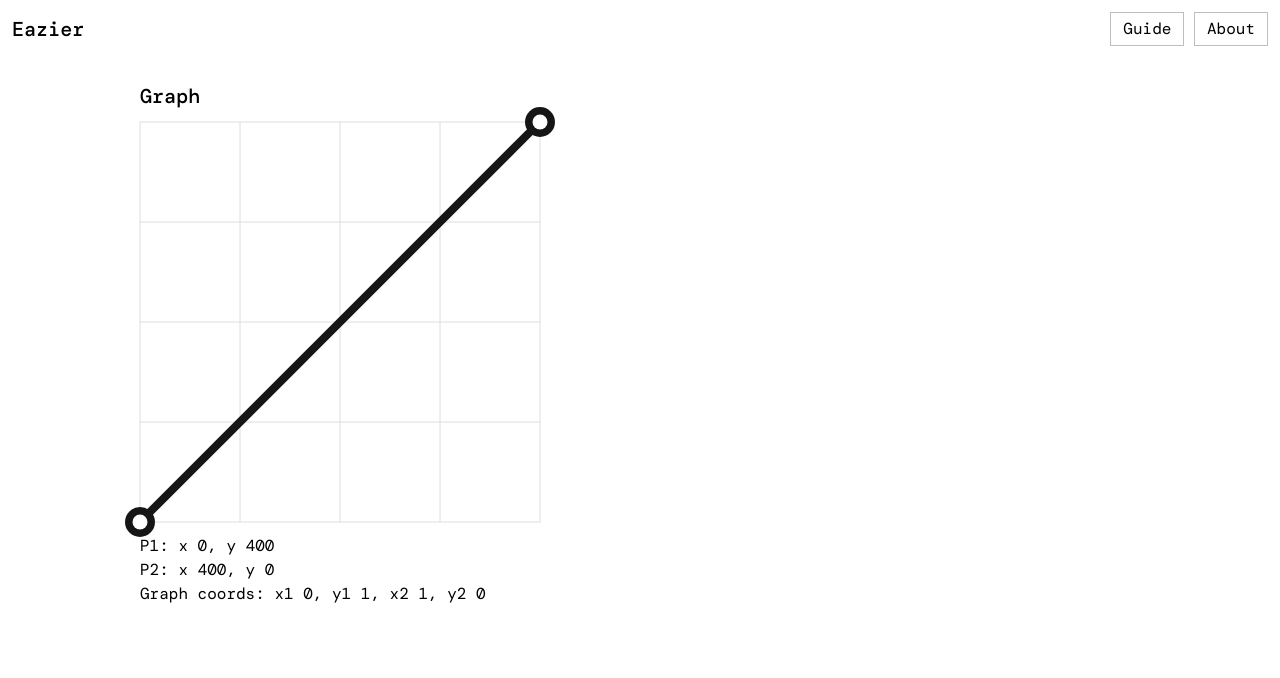
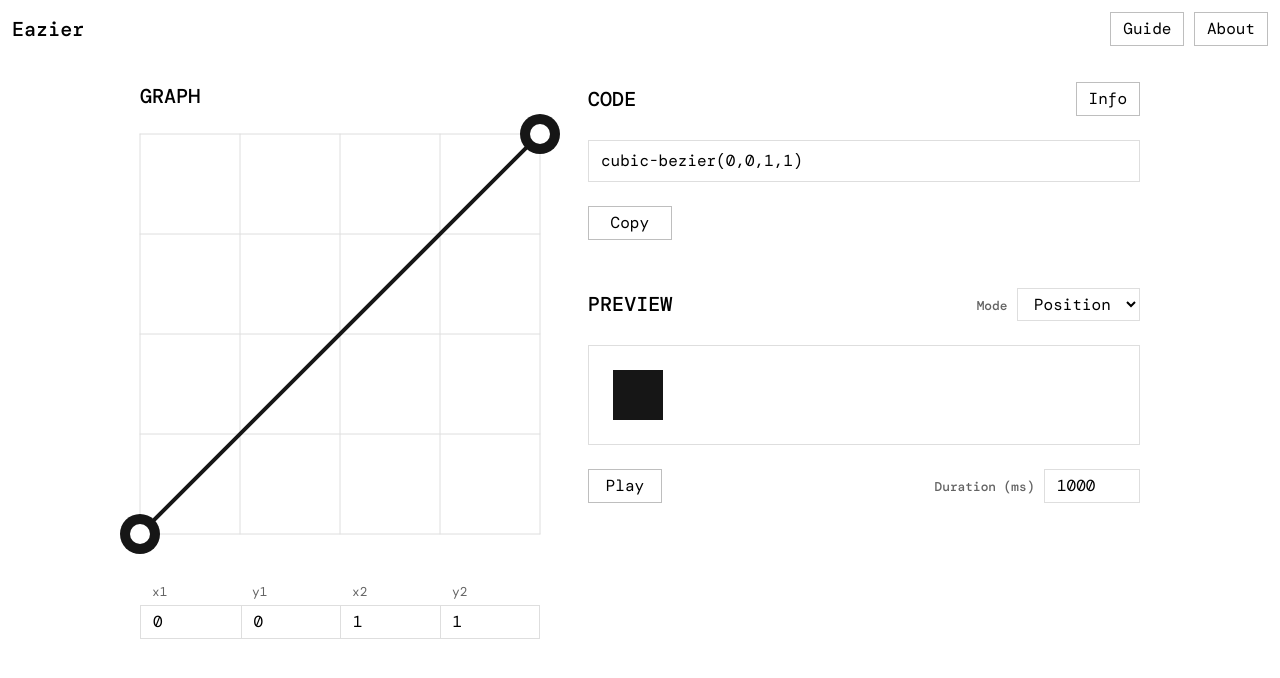
Before and after one commit to matovius/eazier, a SvelteKit app: page / in a window 1280 px wide. Shown: the top 678 px of the page. Built offline with nearby package versions, Linux system fonts and the light colour scheme.

Commit message:
feat: update `+page.svelte`
- add fully functional bezier graph editor with number inputs
- add fully functional code preview and copying
- add workable animation preview (still WIP)

```diff
--- a/src/routes/+page.svelte
+++ b/src/routes/+page.svelte
@@ -1,131 +1,79 @@
 <script>
-	/**
-	 * @typedef Coords Cartesian co-ordinates of a point
-	 * @prop { number } x The x position of a point
-	 * @prop { number } y The y position of a point
-	 */
+	import { browser } from '$app/environment';
+	import BezierGraph from '$components/Graph/BezierGraph.svelte';
+	// import GraphInput from '$components/Graph/GraphInput.svelte';
+	import { onMount } from 'svelte';
 
-	/**
-	 * @typedef GraphCoords The positions of the two cubic bezier control points
-	 * @prop { Coords } p1 The coordinate positions of the first point
-	 * @prop { Coords } p2 The coordinate position of the second point
-	 */
-
-	/**
-	 * @typedef Control A control point and it's associated data
-	 * @prop { Coords } position The offset position of the button on the graph
-	 * @prop { boolean } isReadyToDrag Indicates whether the button is ready to drag on the graph
-	 */
-
-	/** @type { HTMLElement | null } */
-	let GraphContainer = $state(null);
-	/** @type { Control } */
-	let P1Control = $state({
-		position: {
+	/** @type { GraphCoords } */
+	let graphCoords = $state({
+		p1: { x: 0, y: 0 },
+		p2: { x: 0, y: 0 }
+	});
+	// $inspect(graphCoords.p1, graphCoords.p2);
+	/** @type { GraphCoords } */
+	let bezierCoords = $derived({
+		p1: {
+			x: Number((graphCoords.p1.x / 400).toPrecision(2)),
+			y: Number(((400 - graphCoords.p1.y) / 400).toPrecision(2))
+		},
+		p2: {
+			x: Number((graphCoords.p2.x / 400).toPrecision(2)),
+			y: Number(((400 - graphCoords.p2.y) / 400).toPrecision(2))
+		}
+	});
+	/** @type { GraphCoords } */
+	let inputCoords = $state({
+		p1: {
 			x: 0,
-			y: 400
-		},
-		isReadyToDrag: false
-	});
-	/** @type { Control } */
-	let P2Control = $state({
-		position: {
-			x: 400,
 			y: 0
 		},
-		isReadyToDrag: false
+		p2: {
+			x: 0,
+			y: 0
+		}
 	});
-	/** @type { GraphCoords } */
-	let graphCoords = $derived.by(() => {
-		if (GraphContainer) {
-			return {
-				p1: {
-					x: Number((P1Control.position.x / GraphContainer.clientWidth).toPrecision(2)),
-					y: Number((P1Control.position.y / GraphContainer.clientWidth).toPrecision(2))
-				},
-				p2: {
-					x: Number((P2Control.position.x / GraphContainer.clientWidth).toPrecision(2)),
-					y: Number((P2Control.position.y / GraphContainer.clientWidth).toPrecision(2))
-				}
-			};
-		}
-		return {
-			p1: { x: 0, y: 0 },
-			p2: { x: 0, y: 0 }
-		};
-	});
+	/** @type { boolean } */
+	let isCodeCopied = $state(false);
+	/** @type { PreviewMode } */
+	let previewMode = $state('position');
+	/** @type { number } */
+	let animationDuration = $state(1000);
+	/** @type { boolean } */
+	let isAnimationPlaying = $state(false);
 
-	/**
-	 * Handle the movement of P1
-	 * @param { MouseEvent } ev The corresponding mouse event
-	 */
-	function handleP1Movement(ev) {
-		if (GraphContainer) {
-			/** @type { Coords } */
-			let p1 = { x: ev.offsetX, y: ev.offsetY };
-
-			if (p1.x < 0) {
-				p1.x = 0;
-			} else if (p1.x > 400) {
-				p1.x = 400;
-			}
-
-			if (p1.y < -100) {
-				p1.y = -100;
-			} else if (p1.y > 500) {
-				p1.y = 500;
-			}
-
-			P1Control.position = {
-				x: p1.x,
-				y: p1.y
-			};
+	function copyCode() {
+		if (browser) {
+			navigator.clipboard.writeText(
+				`cubic-bezier(${bezierCoords.p1.x}, ${bezierCoords.p1.y}, ${bezierCoords.p2.x}, ${bezierCoords.p2.y})`
+			);
+			isCodeCopied = true;
+			setTimeout(() => {
+				isCodeCopied = false;
+			}, 2000);
 		}
 	}
 
-	/**
-	 * Handle the movement of P2
-	 * @param { MouseEvent } ev The corresponding mouse event
-	 */
-	function handleP2Movement(ev) {
-		if (GraphContainer) {
-			/** @type { Coords } */
-			let p2 = { x: ev.offsetX, y: ev.offsetY };
-
-			if (p2.x < 0) {
-				p2.x = 0;
-			} else if (p2.x > 400) {
-				p2.x = 400;
-			}
-
-			if (p2.y < -100) {
-				p2.y = -100;
-			} else if (p2.y > 500) {
-				p2.y = 500;
-			}
-
-			P2Control.position = {
-				x: p2.x,
-				y: p2.y
-			};
-		}
+	function updateCoords() {
+		inputCoords = bezierCoords;
 	}
 
-	/**
-	 * Handle dragging of controls
-	 * @param { MouseEvent } ev The corresponding mouse event
-	 */
-	function handleDragMovement(ev) {
-		if (P1Control.isReadyToDrag) {
-			ev.stopPropagation();
-			handleP1Movement(ev);
-		} else if (P2Control.isReadyToDrag) {
-			ev.stopPropagation();
-			handleP2Movement(ev);
-		} else {
-			return;
-		}
+	/** @type { () => void } */
+	function handleInput() {
+		graphCoords = {
+			p1: {
+				x: inputCoords.p1.x * 400,
+				y: (inputCoords.p1.y * 400 - 400) * -1
+			},
+			p2: {
+				x: inputCoords.p2.x * 400,
+				y: (inputCoords.p2.y * 400 - 400) * -1
+			}
+		};
 	}
+
+	onMount(() => {
+		inputCoords = bezierCoords;
+	});
 </script>
 
 <svelte:head>
@@ -143,127 +91,198 @@
 <main>
 	<div class="container">
 		<div class="pane one">
-			<section id="graph" class="graph">
-				<h1 class="h5">Graph</h1>
-				<div class="graph-container" bind:this={GraphContainer} onmousemove={handleDragMovement}>
-					<!-- GRAPH DISPLAY -->
-					<svg
-						xmlns="http://www.w3.org/2000/svg"
-						viewBox="0 0 400 400"
-						class="graph-svg"
-						stroke-linecap="round"
-					>
-						<g id="grid">
-							<g id="vertical">
-								<line id="grid-line" x1="0" y1="0" x2="0" y2="400" />
-								<line id="grid-line" x1="100" y1="0" x2="100" y2="400" />
-								<line id="grid-line" x1="200" y1="0" x2="200" y2="400" />
-								<line id="grid-line" x1="300" y1="0" x2="300" y2="400" />
-								<line id="grid-line" x1="400" y1="0" x2="400" y2="400" />
-							</g>
-							<g id="horizontal">
-								<line id="grid-line" x1="0" y1="0" x2="400" y2="0" />
-								<line id="grid-line" x1="0" y1="100" x2="400" y2="100" />
-								<line id="grid-line" x1="0" y1="200" x2="400" y2="200" />
-								<line id="grid-line" x1="0" y1="300" x2="400" y2="300" />
-								<line id="grid-line" x1="0" y1="400" x2="400" y2="400" />
-							</g>
-						</g>
-						<line id="linear-normal" x1="0" y1="400" x2="400" y2="0" stroke-dasharray="16" />
-						<path
-							d="M 0,400 C {P1Control.position.x},{P1Control.position.y} {P2Control.position
-								.x},{P2Control.position.y} 400,0"
-							fill="none"
-							stroke="var(--color-neutral-800)"
-							stroke-width="8"
-						/>
-						<g id="control-points">
-							<g id="lines">
-								<line
-									id="p1-line"
-									x1="0"
-									y1="400"
-									x2={P1Control.position.x}
-									y2={P1Control.position.y}
-									stroke="var(--color-neutral-800)"
-									stroke-width="2"
-								/>
-								<line
-									id="p2-line"
-									x1="400"
-									y1="0"
-									x2={P2Control.position.x}
-									y2={P2Control.position.y}
-									stroke="var(--color-neutral-800)"
-									stroke-width="2"
-								/>
-							</g>
-							<g
-								id="p1"
-								onmousedown={() => {
-									P1Control.isReadyToDrag = true;
-								}}
-								onmouseup={() => {
-									P1Control.isReadyToDrag = false;
-								}}
-							>
-								<circle
-									cx={P1Control.position.x}
-									cy={P1Control.position.y}
-									r="15"
-									fill="var(--color-neutral-800)"
-								/>
-								<circle
-									cx={P1Control.position.x}
-									cy={P1Control.position.y}
-									r="7.5"
-									fill="var(--color-white)"
-								/>
-							</g>
-							<g
-								id="p2"
-								onmousedown={() => {
-									P2Control.isReadyToDrag = true;
-								}}
-								onmouseup={() => {
-									P2Control.isReadyToDrag = false;
-								}}
-							>
-								<circle
-									cx={P2Control.position.x}
-									cy={P2Control.position.y}
-									r="15"
-									fill="var(--color-neutral-800)"
-								/>
-								<circle
-									cx={P2Control.position.x}
-									cy={P2Control.position.y}
-									r="7.5"
-									fill="var(--color-white)"
-								/>
-							</g>
-						</g>
-					</svg>
-				</div>
-				<div class="positions">
-					<p>P1: x {P1Control.position.x}, y {P1Control.position.y}</p>
-					<p>P2: x {P2Control.position.x}, y {P2Control.position.y}</p>
-					<p>
-						Graph coords: x1 {graphCoords.p1.x}, y1 {graphCoords.p1.y}, x2 {graphCoords.p2.x}, y2 {graphCoords
-							.p2.y}
-					</p>
-				</div>
-			</section>
+			{@render Graph()}
+		</div>
+		<div class="pane two">
+			{@render Code()}
+			{@render Preview()}
+			<!-- {@render Library()} -->
 		</div>
 	</div>
 </main>
 
+<div class="non-desktop-overlay">
+	<h2 class="h1 heading">Apologies!</h2>
+	<p>
+		This app is currently unable to be used on non-desktop devices
+		<!-- with a screen less than 1034px
+		wide. -->
+	</p>
+</div>
+
+{#snippet Graph()}
+	<section id="graph" class="graph">
+		<div class="header">
+			<h2 class="heading h5">Graph</h2>
+		</div>
+		<!-- BEZIER GRAPH -->
+		<BezierGraph bind:coords={graphCoords} update={updateCoords} />
+		<!-- <div class="positions">
+					<p>
+						Graph coords: x1 {bezierCoords.p1.x}, y1 {bezierCoords.p1.y}, x2 {bezierCoords.p2.x}, y2 {bezierCoords
+							.p2.y}
+					</p>
+				</div> -->
+		<div class="input-controls">
+			<div class="labels">
+				<label for="x1">x1</label>
+				<label for="y1">y1</label>
+				<label for="x2">x2</label>
+				<label for="y2">y2</label>
+			</div>
+			<div class="inputs">
+				<input
+					type="number"
+					id="x1"
+					class="graph-input"
+					min="0"
+					max="1"
+					step="0.01"
+					oninput={handleInput}
+					bind:value={inputCoords.p1.x}
+				/>
+				<input
+					type="number"
+					id="y1"
+					class="graph-input"
+					min="0"
+					max="1"
+					step="0.01"
+					oninput={handleInput}
+					bind:value={inputCoords.p1.y}
+				/>
+				<input
+					type="number"
+					id="x2"
+					class="graph-input"
+					min="0"
+					max="1"
+					step="0.01"
+					oninput={handleInput}
+					bind:value={inputCoords.p2.x}
+				/>
+				<input
+					type="number"
+					id="y2"
+					class="graph-input"
+					min="0"
+					max="1"
+					step="0.01"
+					oninput={handleInput}
+					bind:value={inputCoords.p2.y}
+				/>
+			</div>
+		</div>
+	</section>
+{/snippet}
+
+{#snippet Code()}
+	<section id="code" class="code">
+		<div class="header">
+			<h2 class="heading h5">Code</h2>
+			<button class="btn">Info</button>
+		</div>
+		<output class="code-output">
+			<span class="start">cubic-bezier(</span>
+			<span class="x1">{bezierCoords.p1.x},</span>
+			<span class="y1"> {bezierCoords.p1.y},</span>
+			<span class="x2"> {bezierCoords.p2.x},</span>
+			<span class="y2"> {bezierCoords.p2.y}</span>
+			<span class="end">)</span>
+		</output>
+		<div class="ctas">
+			<button class="btn" class:swap={isCodeCopied} disabled={isCodeCopied} onclick={copyCode}>
+				<div class="swappable">
+					<span class="first">Copy</span>
+					<span class="second">Copied</span>
+				</div>
+			</button>
+			<!-- <button class="btn">Save</button> -->
+		</div>
+	</section>
+{/snippet}
+
+{#snippet Preview()}
+	<section id="preview" class="preview">
+		<div class="header">
+			<h2 class="heading h5">Preview</h2>
+			<label for="mode" class="mode-switcher">
+				<small>Mode</small>
+				<select name="mode" id="mode" bind:value={previewMode}>
+					<option value="position">Position</option>
+					<option value="rotation">Rotation</option>
+					<option value="size">Size</option>
+					<option value="opacity">Opacity</option>
+				</select>
+			</label>
+		</div>
+		<div class="animation-area">
+			<div
+				class="animatable-object {previewMode}"
+				style="
+				--_state: {isAnimationPlaying ? 'running' : 'paused'};
+				--_mode: {previewMode};
+				--_duration: {animationDuration}ms;
+				--_curve: cubic-bezier({bezierCoords.p1.x}, {bezierCoords.p1.y}, {bezierCoords.p2.x}, {bezierCoords
+					.p2.y});
+				"
+			></div>
+		</div>
+		<div class="footer">
+			<button
+				class="btn"
+				class:swap={isAnimationPlaying}
+				onclick={() => {
+					isAnimationPlaying = !isAnimationPlaying;
+				}}
+			>
+				<div class="swappable">
+					<span class="first">Play</span>
+					<span class="second">Pause</span>
+				</div>
+			</button>
+			<label for="duration">
+				<small>Duration (ms)</small>
+				<input
+					type="number"
+					class="duration-input"
+					name="duration"
+					id="duration"
+					min="100"
+					max="5000"
+					step="50"
+					bind:value={animationDuration}
+				/>
+			</label>
+		</div>
+	</section>
+{/snippet}
+
+{#snippet Library()}
+	<section id="library" class="library">
+		<div class="header">
+			<h2 class="heading h5">Library</h2>
+			<div class="library-search">
+				<button class="btn">Search</button>
+			</div>
+		</div>
+		<div class="library-container"></div>
+	</section>
+{/snippet}
+
 <style>
+	.non-desktop-overlay {
+		display: none;
+	}
+
 	header {
 		display: flex;
 		justify-content: space-between;
 		align-items: center;
 		padding: 0.75rem;
+		background-color: var(--color-white);
+		position: sticky;
+		top: 0;
 	}
 
 	main {
@@ -271,44 +290,228 @@
 
 		> .container {
 			max-width: 1000px;
+			display: grid;
+			grid-template-columns: auto 1fr;
+			gap: 48px;
 			margin-inline: auto;
 		}
+	}
 
-		.graph-container {
-			min-width: 400px;
-			width: 400px;
-			max-width: 400px;
-			position: relative;
+	.pane.two {
+		display: flex;
+		flex-direction: column;
+		gap: 48px;
+		/*height: 300vh;*/
+	}
+
+	section {
+		display: grid;
+		gap: 24px;
+
+		> .header {
+			display: flex;
+			flex-direction: row;
+			justify-content: space-between;
+			align-items: center;
+
+			> .heading {
+				text-transform: uppercase;
+			}
+		}
+
+		> .footer {
+			display: flex;
+			flex-direction: row;
+			justify-content: space-between;
+			align-items: center;
 		}
 	}
 
 	section.graph {
-		display: grid;
-		gap: 12px;
+		max-width: 400px;
+		position: sticky;
+		top: 80px;
 	}
 
-	svg.graph-svg {
-		overflow: visible;
+	.input-controls {
+		display: grid;
+		gap: 4px;
+		padding-block-start: 24px;
 
-		line#grid-line {
-			stroke: var(--color-neutral-100);
-			stroke-width: 1px;
+		> .labels,
+		> .inputs {
+			display: grid;
+			grid-template-columns: repeat(4, 1fr);
 		}
-		line#linear-normal {
-			stroke: var(--color-neutral-200);
-			stroke-width: 1px;
+
+		> .labels {
+			font-size: var(--text-sm);
+			color: var(--color-neutral-500);
+
+			> label {
+				padding-inline-start: 12px;
+			}
+		}
+
+		> .inputs {
+			border: 1px solid var(--color-neutral-100);
+			isolation: isolate;
+
+			> input {
+				padding-block: 4px;
+				padding-inline: 12px;
+				border: none;
+				border-radius: 0;
+				outline: 2px solid transparent;
+
+				&:not(:nth-child(1)) {
+					border-inline-start: 1px solid var(--color-neutral-100);
+				}
+
+				&:focus {
+					outline-color: var(--color-neutral-800);
+					z-index: 1;
+				}
+			}
 		}
 	}
 
-	g#control-points * {
-		transition: none;
+	section.code {
+		> .code-output {
+			display: inline-flex;
+			padding-block: 8px;
+			padding-inline: 12px;
+			border: 1px solid var(--color-neutral-100);
+		}
 	}
-	g#control-points > g#p1,
-	g#control-points > g#p2 {
-		cursor: grab;
 
-		&:active {
-			cursor: grabbing;
+	section.preview {
+		label > small {
+			color: var(--color-neutral-500);
+		}
+		> .animation-area {
+			padding: 24px;
+			border: 1px solid var(--color-neutral-100);
+
+			> .animatable-object {
+				width: 50px;
+				height: 50px;
+				background-color: var(--color-neutral-800);
+				animation-name: var(--_mode);
+				animation-duration: var(--_duration);
+				animation-timing-function: var(--_curve);
+				animation-play-state: var(--_state);
+				animation-iteration-count: infinite;
+				animation-direction: alternate;
+
+				&.position {
+					animation-name: position;
+				}
+			}
+		}
+
+		input.duration-input {
+			width: 6em;
+			padding-block: 4px;
+			padding-inline: 12px;
+			border-radius: 0;
+			border: 1px solid var(--color-neutral-100);
+			outline: 2px solid transparent;
+
+			&:focus {
+				outline-color: var(--color-neutral-800);
+			}
+		}
+	}
+
+	button.btn {
+		&:has(.swappable) {
+			overflow: clip;
+		}
+		> .swappable {
+			display: inline-grid;
+
+			> span {
+				grid-area: 1 / 1 / 2 / 2;
+
+				&.first {
+					transform: translateY(0);
+					opacity: 1;
+				}
+				&.second {
+					transform: translateY(50%);
+					opacity: 0;
+				}
+			}
+		}
+		&.swap {
+			> .swappable > span {
+				transition-timing-function: cubic-bezier(0.12, 0.51, 0.46, 1.1);
+
+				&.first {
+					transform: translateY(-50%);
+					opacity: 0;
+				}
+				&.second {
+					transform: translateY(0);
+					opacity: 1;
+				}
+			}
+		}
+	}
+
+	.mode-switcher {
+		> select {
+			padding-block: 4px;
+			padding-inline: 12px;
+			border: 1px solid var(--color-neutral-100);
+			background-color: transparent;
+			cursor: pointer;
+			outline: 2px solid transparent;
+
+			&:hover {
+				border-color: var(--color-neutral-500);
+			}
+			&:focus-visible {
+				outline-color: var(--color-neutral-800);
+			}
+		}
+	}
+
+	@media screen and (width < 1034px) {
+		header {
+			display: none;
+		}
+		main {
+			display: none;
+		}
+		.non-desktop-overlay {
+			width: 100vw;
+			height: 100dvh;
+			display: flex;
+			flex-direction: column;
+			justify-content: center;
+			align-items: center;
+			gap: 24px;
+			padding: 24px;
+
+			> .heading {
+				color: var(--color-neutral-500);
+			}
+
+			> p {
+				text-align: center;
+				max-width: 600px;
+			}
+		}
+	}
+
+	@keyframes position {
+		0% {
+			transform: translateX(0);
+		}
+		100% {
+			transform: translateX(450px);
 		}
 	}
 </style>
```
